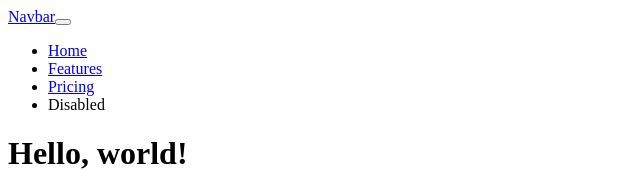
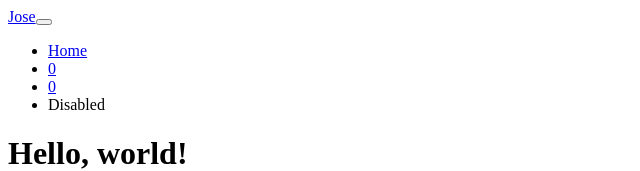
Before and after one commit to angie313/Spring-Class-Demo, a React app in the folder demo/src/main/react/: page / in a window 1280 px wide. Shown: the top 171 px of the page, without its empty margins (0-640 px from the left). Built offline with nearby package versions, Linux system fonts and the light colour scheme; the HTML template or start-up script is replaced by a standard one.

Commit message:
class and functional components, lifecycle method intro

```diff
--- a/demo/src/main/react/App.js
+++ b/demo/src/main/react/App.js
@@ -1,40 +1,47 @@
 import React, { Component } from "react";
 import ReactDom from "react-dom";
+import AppContainer from "/containers/AppContainer.js"
 
 export class App extends Component {
+    constructor(props) {
+        super(props)
+        this.state = {
+            obj: "Ball",
+            count: 0
+        }
+    }
+
+
 
     render() {
+        const { obj, count } = this.state
+        const increment = () => {
+            this.setState({ count: this.state.count + 1 })
+        }
         return (
-            <>
-                <nav className="navbar navbar-expand-lg bg-body-tertiary">
-                    <div className="container-fluid">
-                        <a className="navbar-brand" href="#">Navbar</a>
-                        <button className="navbar-toggler" type="button" data-bs-toggle="collapse" data-bs-target="#navbarNav"
-                            aria-controls="navbarNav" aria-expanded="false" aria-label="Toggle navigation">
-                            <span className="navbar-toggler-icon"></span>
-                        </button>
-                        <div className="collapse navbar-collapse" id="navbarNav">
-                            <ul className="navbar-nav">
-                                <li className="nav-item">
-                                    <a className="nav-link active" aria-current="page" href="#">Home</a>
-                                </li>
-                                <li className="nav-item">
-                                    <a className="nav-link" href="#">Features</a>
-                                </li>
-                                <li className="nav-item">
-                                    <a className="nav-link" href="#">Pricing</a>
-                                </li>
-                                <li className="nav-item">
-                                    <a className="nav-link disabled" aria-disabled="true">Disabled</a>
-                                </li>
-                            </ul>
-                        </div>
-                    </div>
-                </nav>
-                <h1>Hello, world!</h1>
-            </>
+            <AppContainer
+                name="Jose"
+                color="Green"
+                // object={this.state.obj}
+                object={obj}
+                count={count}
+                increment={increment}
+            />
         )
     }
 }
 
 ReactDom.render(<App />, document.querySelector("#app"));
+
+
+// Notes:
+
+//lifecycle methods:
+// componentDidMount, runs once when component loads into DOM
+//      API calls, setState
+// componentDidUpdate, runs at every props or state change
+//      prevProps, prevState and compare to current
+// componentWillUnmount, runs once when component is going to be removed from DOM
+//      cleanUp of subscriptions (Listeners)
+// shouldComponentUpdate, runs at every props or state change
+//      defaults to true, if returns false, component will not update
--- /dev/null
+++ b/demo/src/main/react/containers/AppContainer.js
@@ -0,0 +1,61 @@
+import React, { useEffect, useState } from 'react';
+
+// const AppContainer = (name, color, object) => {
+const AppContainer = (props) => {
+    const { name, color, object, count, increment } = props;
+    const [count2, setCount2] = useState(0)
+
+    return (<>
+        <nav className="navbar navbar-expand-lg bg-body-tertiary">
+            <div className="container-fluid">
+                <a className="navbar-brand" href="#">{name}</a>
+                <button className="navbar-toggler" type="button" data-bs-toggle="collapse" data-bs-target="#navbarNav"
+                    aria-controls="navbarNav" aria-expanded="false" aria-label="Toggle navigation">
+                    <span className="navbar-toggler-icon"></span>
+                </button>
+                <div className="collapse navbar-collapse" id="navbarNav">
+                    <ul className="navbar-nav">
+                        <li className="nav-item">
+                            <a className="nav-link active" aria-current="page" href="#">Home</a>
+                        </li>
+                        <li className="nav-item">
+                            <a className="nav-link" href="#" onClick={() => setCount2(count2 + 1)}>{count2}</a>
+                        </li>
+                        <li className="nav-item">
+                            <a className="nav-link" href="#" onClick={() => increment()}>{count}</a>
+                        </li>
+                        <li className="nav-item">
+                            <a className="nav-link disabled" aria-disabled="true">Disabled</a>
+                        </li>
+                    </ul>
+                </div>
+            </div>
+        </nav>
+        <h1>Hello, world!</h1>
+    </>)
+}
+
+export default AppContainer
+
+// Notes:
+// // componentDidMount equivalent
+// useEffect(() => {
+
+// }, [])
+
+// // componentDidUpdate equivalent
+// useEffect(() => {
+//     // run every time when count changes
+// }, [count])
+
+// // componentWillUnmount equivalent
+// useEffect(() => {
+//     return function cleanUp(){
+//         //cancel subscription listeners here
+//     }
+// })
+
+// // componentDidMount and componentDidUpdate equivalent
+// useEffect(() => {
+
+// })
```
